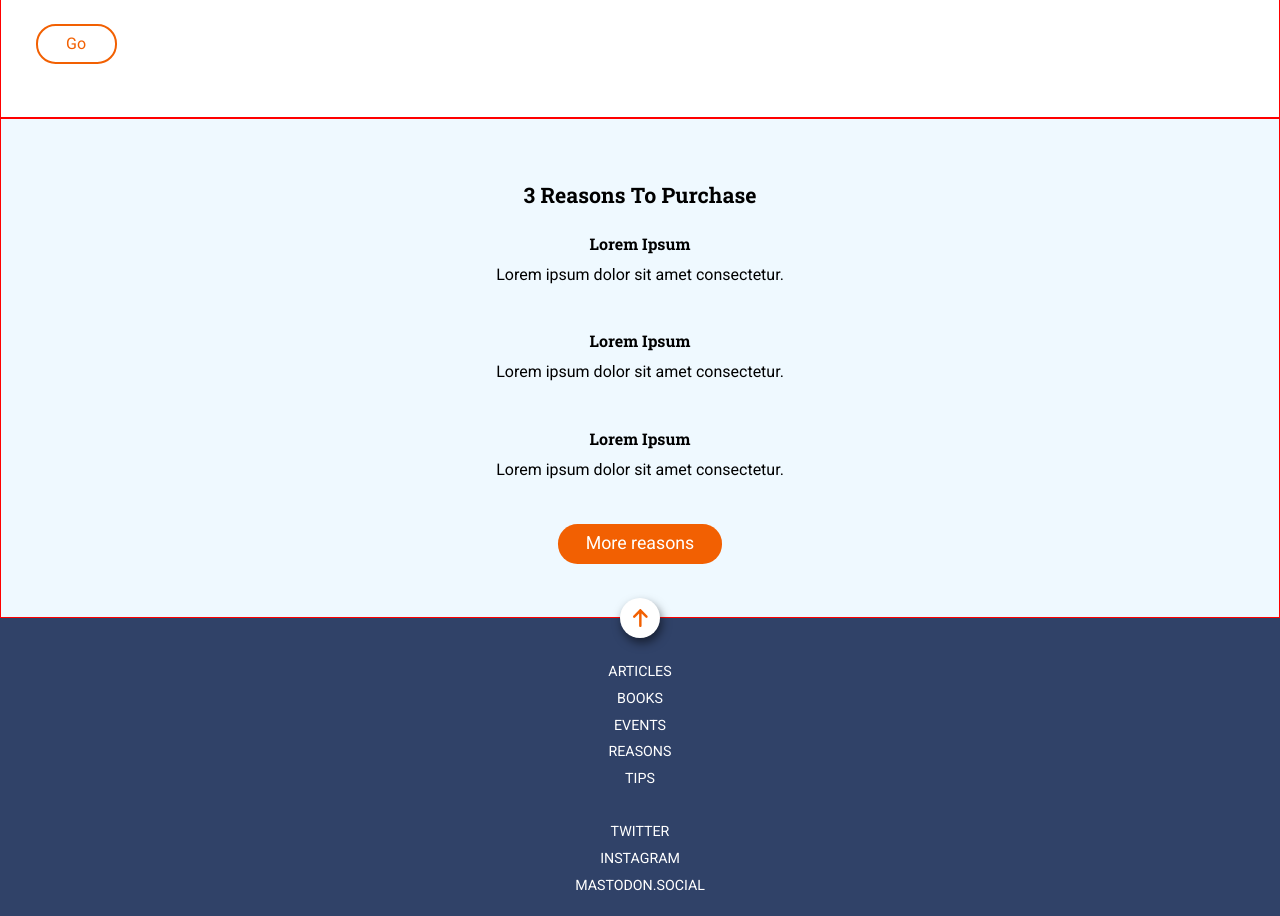
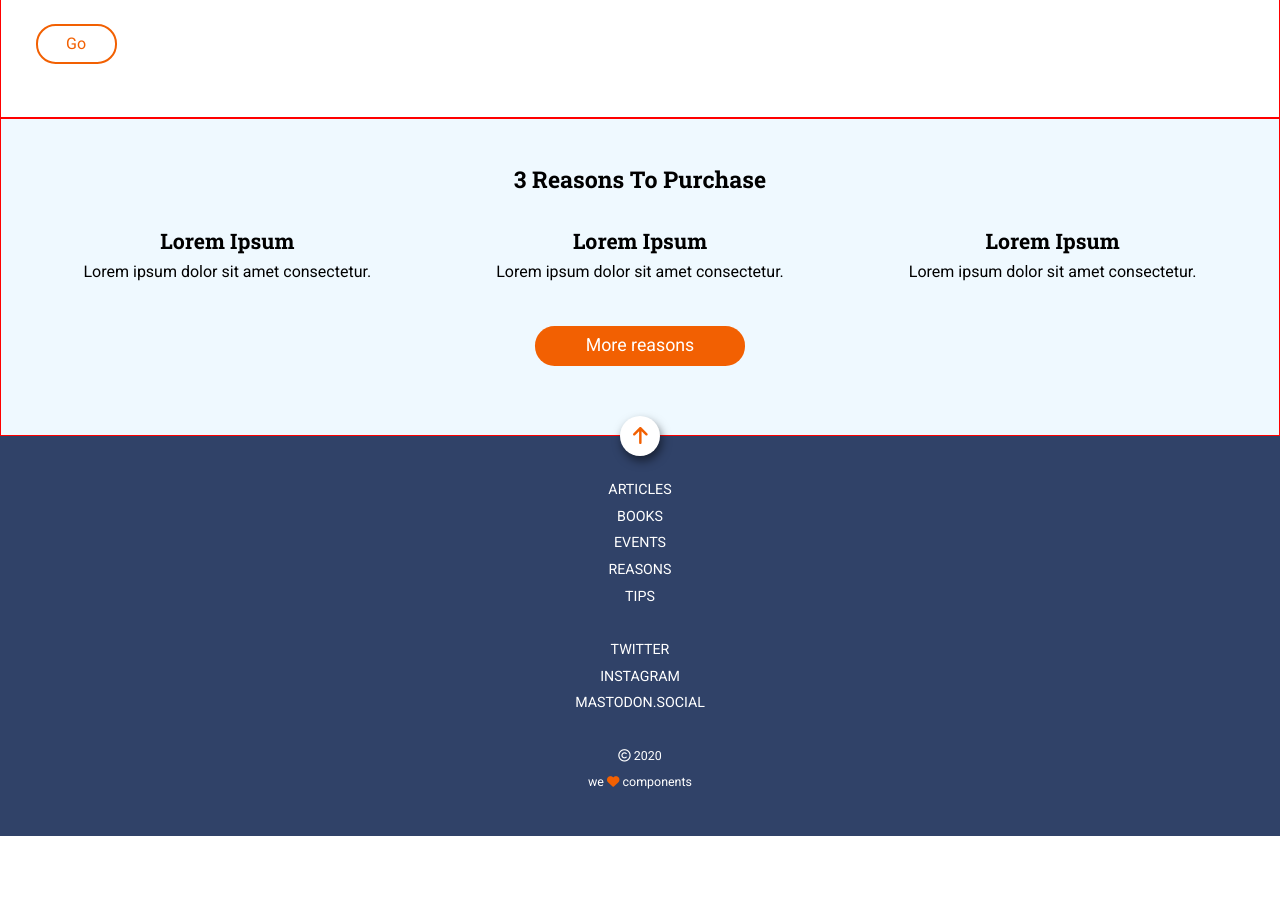
Before and after one commit to miriamschaefer/anonymous-proxy, a website: page src/html/index.html in a window 1280 px wide. Shown: the part 948-1864 px from the top of the page. After the commit the page ends 1784 px from the top, so only its background shows below. Drawn offline with nearby package versions, Linux system fonts and the light colour scheme; files that its build step writes are made by us from their sources; files whose address does not match are found by name.

Commit message:
finish reasons block mediaquery

```diff
--- a/src/html/partials/main.html
+++ b/src/html/partials/main.html
@@ -42,19 +42,19 @@
     <h2 class="reasons__title">3 reasons to purchase</h2>
     <article class="reasons__block">
       <h3 class="reasons__block__subtitle">Lorem ipsum</h3>
-      <p class="reasons__content">
+      <p class="reasons__block__content">
         Lorem ipsum dolor sit amet consectetur.
       </p>
     </article>
     <article class="reasons__block">
       <h3 class="reasons__block__subtitle">Lorem ipsum</h3>
-      <p class="reasons__content">
+      <p class="reasons__block__content">
         Lorem ipsum dolor sit amet consectetur.
       </p>
     </article>
     <article class="reasons__block">
       <h3 class="reasons__block__subtitle">Lorem ipsum</h3>
-      <p class="reasons__content">
+      <p class="reasons__block__content">
         Lorem ipsum dolor sit amet consectetur.
       </p>
     </article>
--- a/src/scss/core/_variables.scss
+++ b/src/scss/core/_variables.scss
@@ -1,7 +1,7 @@
 // fonts
 $font-main: "Roboto", sans-serif;
 $font-titles: "Roboto Slab", serif;
-$font-size: 16px;
+$font-size: 18px;
 
 // colors
 $color-light-details: #8ccbea;
--- a/src/scss/layout/_page.scss
+++ b/src/scss/layout/_page.scss
@@ -174,6 +174,7 @@ body {
       margin-top: 0.2778rem;
       color: $color-dark;
       line-height: 1.667rem;
+      font-size: 1rem;
     }
   }
 
@@ -196,4 +197,35 @@ body {
       }
     }
   }
+
+  @include tablet {
+    grid-template-columns: repeat(3, 1fr);
+    grid-template-rows: 5.556rem auto 5.556rem;
+    padding: 20px;
+
+    &__title {
+      grid-column: span 3;
+      margin-top: 1.667rem;
+      font-size: 1.444rem;
+    }
+
+    &__block {
+      margin-top: 0;
+
+      &__subtitle {
+        font-size: 1.333rem;
+      }
+
+      &__content {
+        font-size: 1.111px;
+      }
+    }
+    &__button {
+      &--accented {
+        grid-column: span 3;
+        width: 210px;
+        margin-bottom: 60px;
+      }
+    }
+  }
 }
```
